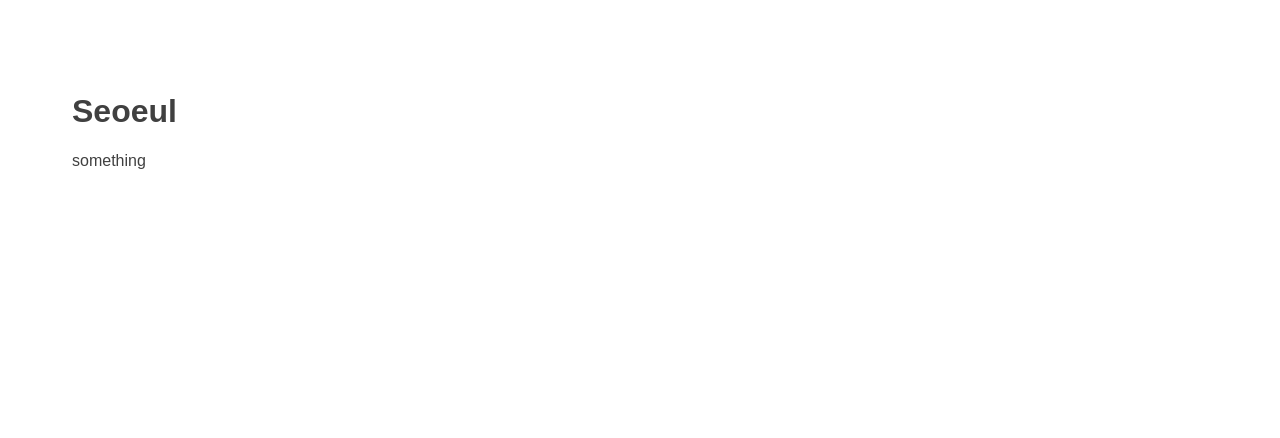
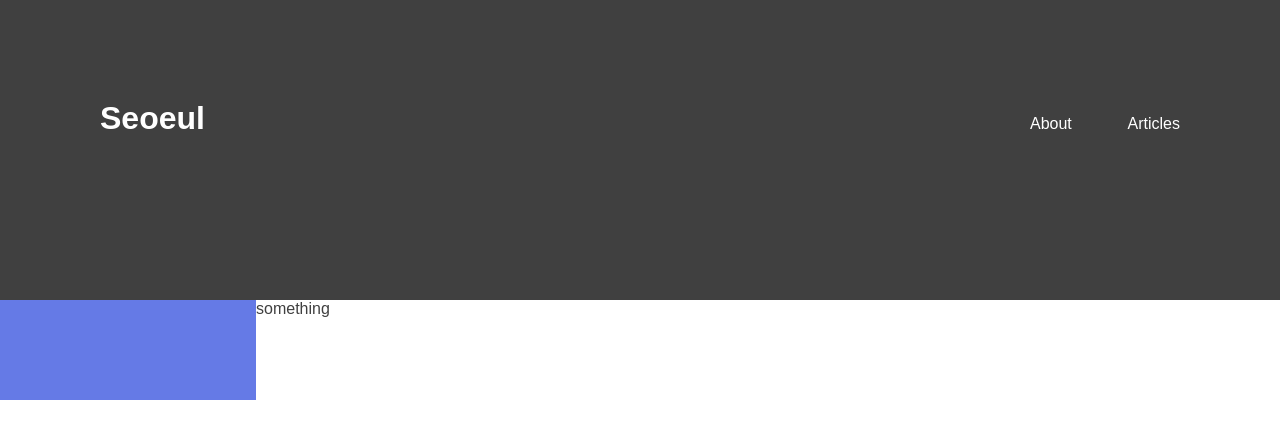
Before and after one commit to seoeul/seoeul.github.io, a plain HTML site: page index.html in a window 1280 px wide. Drawn offline with Linux system fonts and the light colour scheme.

Commit message:
update all

```diff
--- a/index-css.css
+++ b/index-css.css
@@ -1,5 +1,43 @@
-body {
+html, body {
+    margin: 0px;
     font-family: "Arial";
-    padding: 5%;
     color: #404040;
 }
+h1 {
+    margin: 0px;
+}
+#header {
+    height: 100px;
+    background-color: #404040;
+    color: #ffffff;
+    padding: 100px;
+    display: flex;
+    justify-content: space-between;
+    align-items: baseline;
+}
+#page {
+    display: flex;
+    justify-content: space-between;
+}
+#sidebar {
+    width: 20%;
+    height: 100px;
+    background-color: #657AE6;
+}
+#main {
+    width: 80%;
+}
+#navbar {
+    width: 150px;
+    margin: 0px;
+    padding: 0px;
+    display: flex;
+    justify-content: space-between;
+}
+#navbar li {
+    display: flex;
+}
+#navbar a {
+    color: #ffffff;
+    text-decoration: none;
+}
--- a/index-js.js
+++ b/index-js.js
@@ -2,6 +2,6 @@ window.onload = () => {
     const newSec = document.createElement("section");
     const newText = document.createTextNode("something");
     newSec.appendChild(newText);
-    const div = document.getElementById("list");
+    const div = document.getElementById("main");
     div.appendChild(newSec);
 };
--- a/index.html
+++ b/index.html
@@ -7,10 +7,22 @@
 
     </head>
     <body>
-        <h1>Seoeul</h1>
+        <div id = "header">
+            <h1>Seoeul</h1>
+            <nav>
+                <ul id = "navbar">
+                    <li><a href = "#">About</a></li>
+                    <li><a href = "#">Articles</a></li>
+                </ul>
+            </nav>
+        </div>
+        <div id = "page">
+            <div id = "sidebar">
 
-        <div id = "list">
+            </div>
+            <div id = "main">
 
+            </div>
         </div>
 
         <script src = "index-js.js" type = "text/javascript"></script>
```
